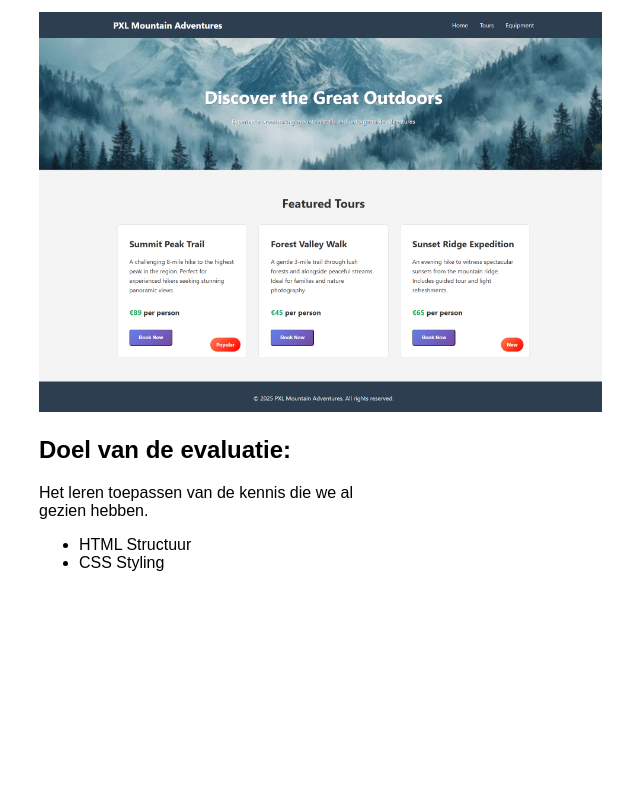
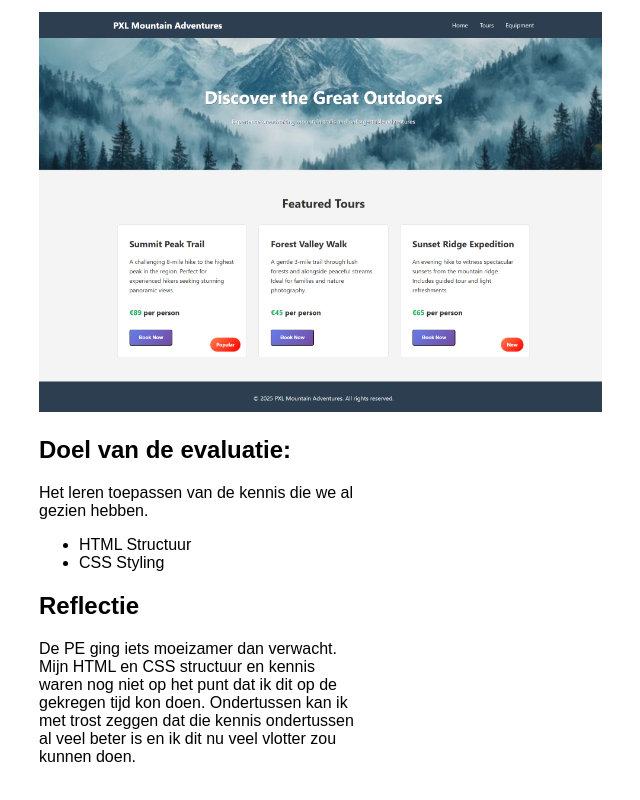
Before and after one commit to pxl-werkplekleren/portfolio-janlehaenPXL, a plain HTML site: page projects/html-pe.html in a window 1280 px wide. Shown: the part 411-1211 px from the top of the page, without its empty margins (441-1081 px from the left). Before the commit the page ends 1079 px from the top, so only its background shows below. Drawn offline with Linux system fonts and the light colour scheme.

```diff
--- a/projects/html-pe.html
+++ b/projects/html-pe.html
@@ -39,6 +39,10 @@
             <li>HTML Structuur</li>
             <li>CSS Styling</li>
         </ul>
+        <h2>Reflectie</h2>
+        <p>De PE ging iets moeizamer dan verwacht. Mijn HTML en CSS structuur en kennis waren nog niet op het punt dat ik dit op de gekregen tijd kon doen.
+            Ondertussen kan ik met trost zeggen dat die kennis ondertussen al veel beter is en ik dit nu veel vlotter zou kunnen doen.
+        </p>
 
 
 
```
Also changed, not shown: projects.html (+1 -1 lines), Assets/csharplogo.png, Assets/htmlcsslogo.png (added).
